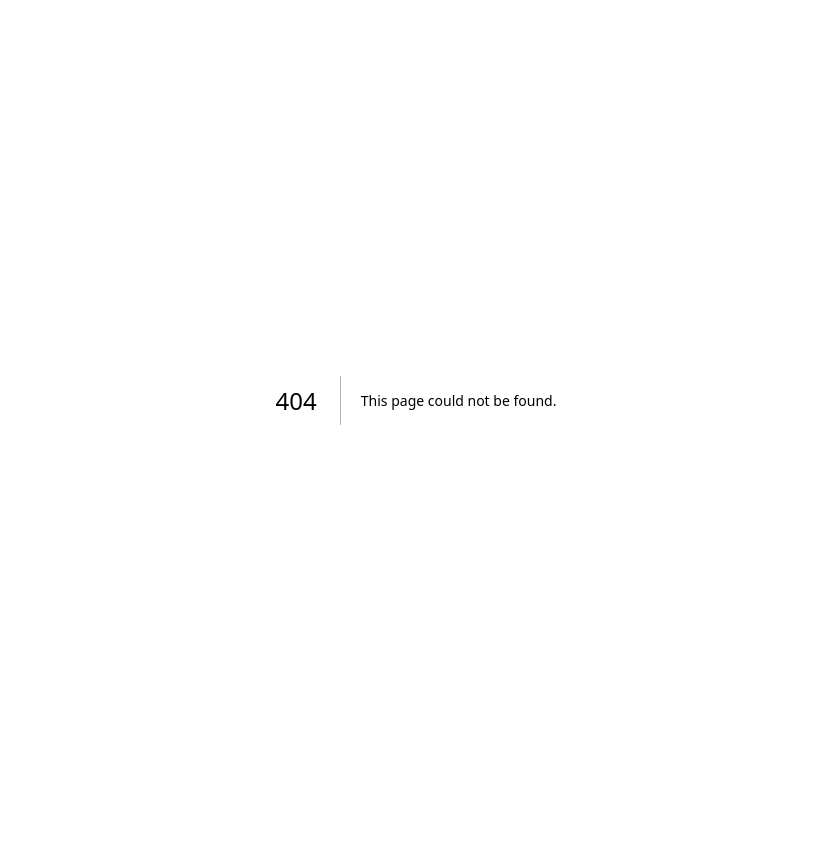
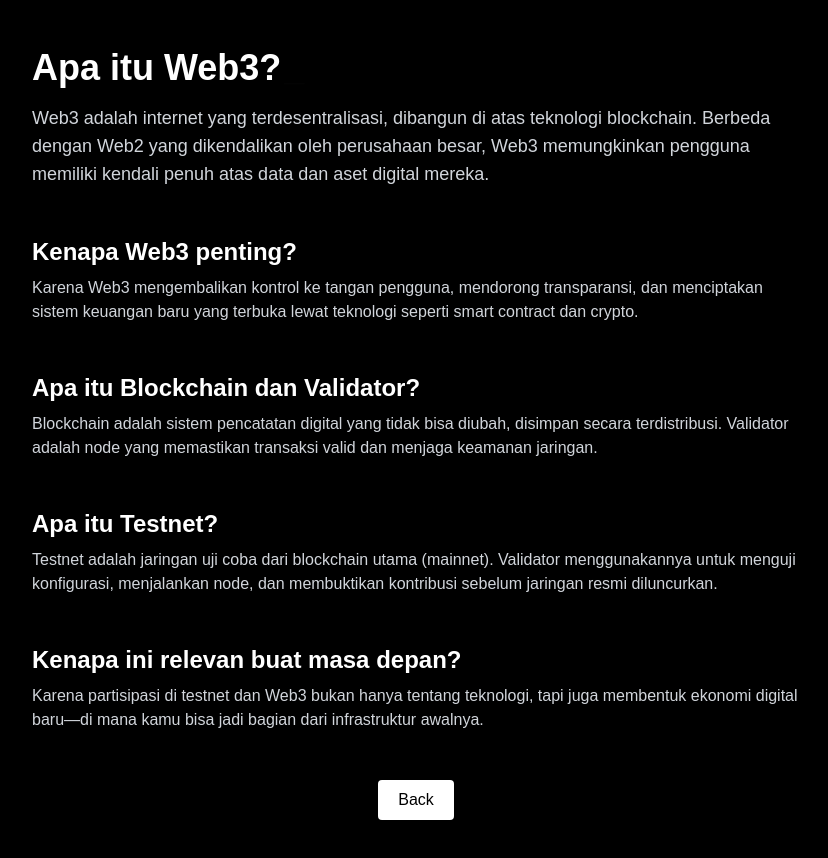
Before and after one commit to Heroness1/daycreed-inframe, a Next.js app: page /Web3-intro in a window 1280 px wide. Before the commit this address had no page. Shown: the top 858 px of the page, without its empty margins (224-1052 px from the left). Before the commit the page ends 800 px from the top, so only its background shows below. Built offline with nearby package versions, Linux system fonts and the light colour scheme.

Commit message:
Create Web3-intro.js

```diff
--- /dev/null
+++ b/pages/Web3-intro.js
@@ -0,0 +1,62 @@
+import { Typewriter } from 'react-simple-typewriter';
+
+export default function Web3Intro() {
+  return (
+    <div className="min-h-screen bg-black text-white px-6 py-12 space-y-12">
+      <section className="max-w-3xl mx-auto">
+        <h1 className="text-4xl font-bold mb-4">
+          <Typewriter
+            words={['Apa itu Web3?']}
+            loop={1}
+            cursor
+            cursorStyle="_"
+            typeSpeed={50}
+            deleteSpeed={0}
+            delaySpeed={1000}
+          />
+        </h1>
+        <p className="text-gray-300 text-lg">
+          Web3 adalah internet yang terdesentralisasi, dibangun di atas teknologi blockchain.
+          Berbeda dengan Web2 yang dikendalikan oleh perusahaan besar, Web3 memungkinkan pengguna memiliki kendali penuh atas data dan aset digital mereka.
+        </p>
+      </section>
+
+      <section className="max-w-3xl mx-auto">
+        <h2 className="text-2xl font-bold mb-2">Kenapa Web3 penting?</h2>
+        <p className="text-gray-300">
+          Karena Web3 mengembalikan kontrol ke tangan pengguna, mendorong transparansi, dan menciptakan sistem keuangan baru yang terbuka lewat teknologi seperti smart contract dan crypto.
+        </p>
+      </section>
+
+      <section className="max-w-3xl mx-auto">
+        <h2 className="text-2xl font-bold mb-2">Apa itu Blockchain dan Validator?</h2>
+        <p className="text-gray-300">
+          Blockchain adalah sistem pencatatan digital yang tidak bisa diubah, disimpan secara terdistribusi. Validator adalah node yang memastikan transaksi valid dan menjaga keamanan jaringan.
+        </p>
+      </section>
+
+      <section className="max-w-3xl mx-auto">
+        <h2 className="text-2xl font-bold mb-2">Apa itu Testnet?</h2>
+        <p className="text-gray-300">
+          Testnet adalah jaringan uji coba dari blockchain utama (mainnet). Validator menggunakannya untuk menguji konfigurasi, menjalankan node, dan membuktikan kontribusi sebelum jaringan resmi diluncurkan.
+        </p>
+      </section>
+
+      <section className="max-w-3xl mx-auto">
+        <h2 className="text-2xl font-bold mb-2">Kenapa ini relevan buat masa depan?</h2>
+        <p className="text-gray-300">
+          Karena partisipasi di testnet dan Web3 bukan hanya tentang teknologi, tapi juga membentuk ekonomi digital baru—di mana kamu bisa jadi bagian dari infrastruktur awalnya.
+        </p>
+      </section>
+
+      {/* Tombol Back */}
+      <div className="flex justify-center mt-10">
+        <a href="/validator">
+          <button className="px-5 py-2 bg-white text-black rounded hover:bg-gray-200 transition">
+            Back
+          </button>
+        </a>
+      </div>
+    </div>
+  );
+}
```
